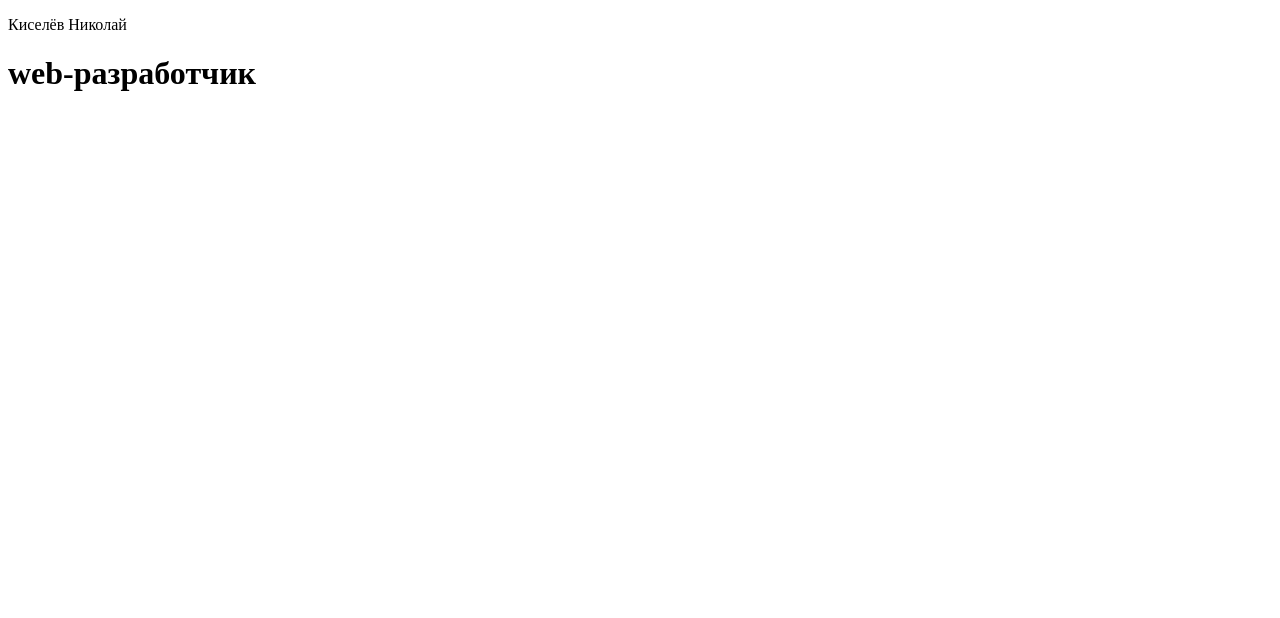
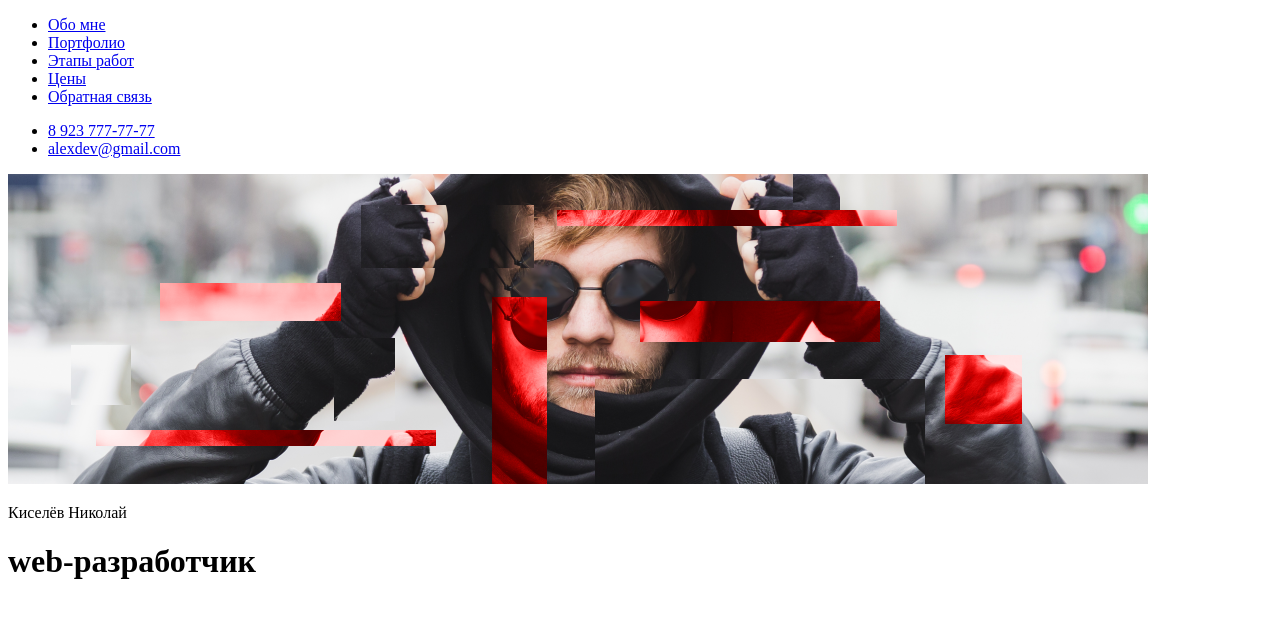
Before and after one commit to kiseleov/Portfolio, a plain HTML site: page index.html in a window 1280 px wide. Drawn offline with Linux system fonts and the light colour scheme.

Commit message:
add changes in file index.html

```diff
--- a/index.html
+++ b/index.html
@@ -7,7 +7,22 @@
     <title>Portfolio</title>
 </head>
 <body>
-    <p>Киселёв Николай</p>
-    <h1>web-разработчик</h1>
+    <ul>
+        <li><a href="#">Обо мне </a></li>
+        <li><a href="#">Портфолио</a></li>
+        <li><a href="#">Этапы работ</a></li>
+        <li><a href="#">Цены</a></li>
+        <li><a href="#">Обратная связь</a></li>
+
+    </ul>
+    <ul>
+        <li><a href="tel:+79237777777">8 923 777-77-77</a></li>
+        <li><a href="mailto:alexdev@gmail.com">alexdev@gmail.com</a></li>
+    </ul>
+    <img src="/img/photo.png" alt="Photo">
+    <div>
+        <p>Киселёв Николай</p>
+        <h1>web-разработчик</h1>
+    </div>
 </body>
 </html>
```
